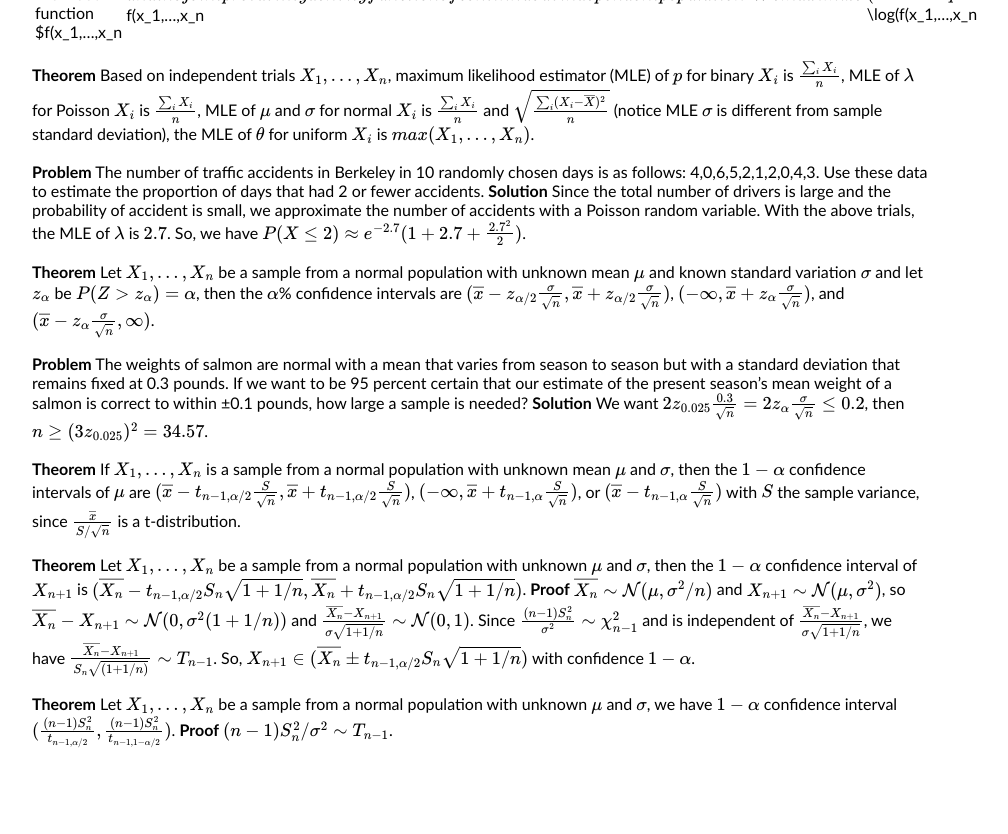
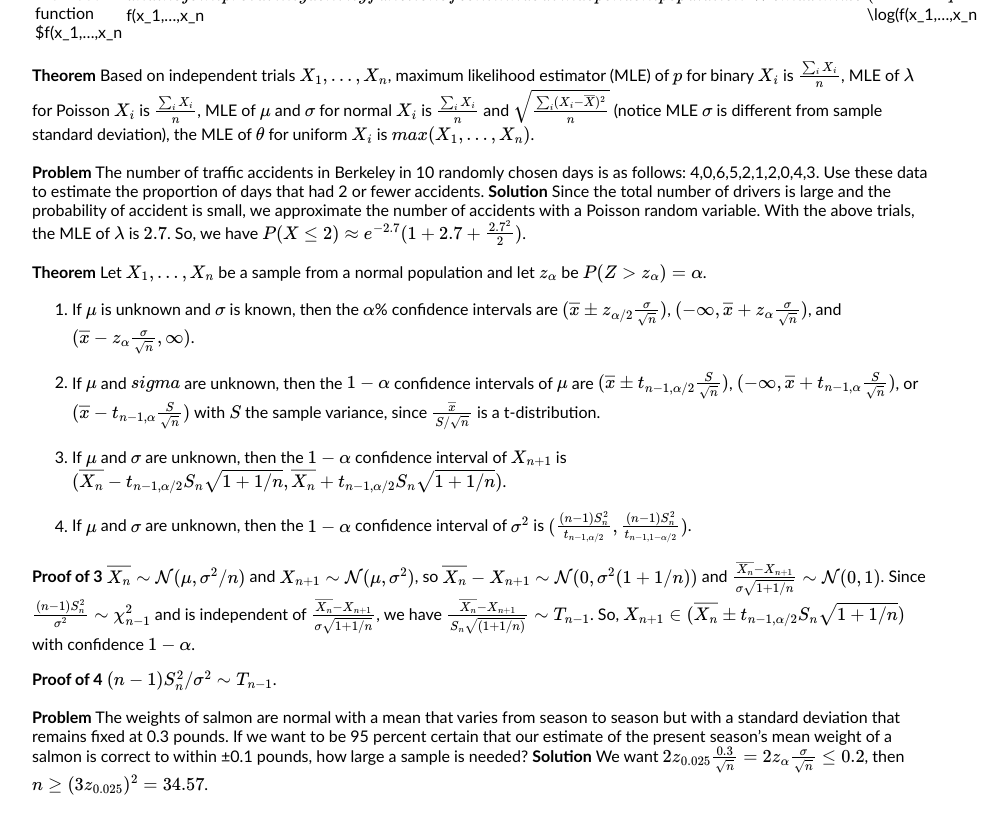
Before and after one commit to henryzhang11/questions-I-have, a Jekyll site: the page built from _posts/2023-08-20-probability-theory-review.md, in a window 1280 px wide and 900 px high, scrolled down 4116 px. Shown: the top 834 px of the window, without its empty margins (160-1168 px from the left). Built offline with Jekyll 4.4.1, drawn with Linux system fonts in a browser that asks for light colours; formulas are drawn with MathJax 3.

Commit message:
Update 2023-08-20-probability-theory-review.md

```diff
--- a/_posts/2023-08-20-probability-theory-review.md
+++ b/_posts/2023-08-20-probability-theory-review.md
@@ -108,15 +108,21 @@ title: "probability theory review"
 **Problem** The number of traffic accidents in Berkeley in 10 randomly chosen days is as follows: 4,0,6,5,2,1,2,0,4,3. Use these data to estimate the proportion of days that had 2 or fewer accidents.
 **Solution** Since the total number of drivers is large and the probability of accident is small, we approximate the number of accidents with a Poisson random variable. With the above trials, the MLE of $\lambda$ is $2.7$. So, we have $P(X\leq 2)\approx e^{-2.7}(1+2.7+\frac{2.7^2}{2})$.
 
-**Theorem** Let $X_1,...,X_n$ be a sample from a normal population with unknown mean $\mu$ and known standard variation $\sigma$ and let $z_\alpha$ be $P(Z>z_\alpha)=\alpha$, then the $\alpha$% confidence intervals are $(\overline{x}-z_{\alpha/2}\frac{\sigma}{\sqrt{n}},\overline{x}+z_{\alpha/2}\frac{\sigma}{\sqrt{n}})$, $(-\infty,\overline{x}+z_\alpha\frac{\sigma}{\sqrt{n}})$, and $(\overline{x}-z_\alpha\frac{\sigma}{\sqrt{n}},\infty)$.
+**Theorem** Let $X_1,...,X_n$ be a sample from a normal population and let $z_\alpha$ be $P(Z>z_\alpha)=\alpha$.
+
+1. If $\mu$ is unknown and $\sigma$ is known, then the $\alpha$% confidence intervals are $(\overline{x}\pm z_{\alpha/2}\frac{\sigma}{\sqrt{n}})$, $(-\infty,\overline{x}+z_\alpha\frac{\sigma}{\sqrt{n}})$, and $(\overline{x}-z_\alpha\frac{\sigma}{\sqrt{n}},\infty)$.
+
+2. If $\mu$ and $sigma$ are unknown, then the $1-\alpha$ confidence intervals of $\mu$ are $(\overline{x}\pm t_{n-1,\alpha/2}\frac{S}{\sqrt{n}})$, $(-\infty,\overline{x}+t_{n-1,\alpha}\frac{S}{\sqrt{n}})$, or $(\overline{x}-t_{n-1,\alpha}\frac{S}{\sqrt{n}})$ with $S$ the sample variance, since $\frac{\overline{x}}{S/\sqrt{n}}$ is a t-distribution.
+
+3. If $\mu$ and $\sigma$ are unknown, then the $1-\alpha$ confidence interval of $X_{n+1}$ is $(\overline{X_n}-t_{n-1,\alpha/2}S_n\sqrt{1+1/n},\overline{X_n}+t_{n-1,\alpha/2}S_n\sqrt{1+1/n})$.
+
+4. If $\mu$ and $\sigma$ are unknown, then the $1-\alpha$ confidence interval of $\sigma^2$ is $(\frac{(n-1)S_n^2}{t_{n-1,\alpha/2}},\frac{(n-1)S_n^2}{t_{n-1,1-\alpha/2}})$.
+
+
+**Proof of 3** $\overline{X_n}\sim\mathcal{N}(\mu,\sigma^2/n)$ and $X_{n+1}\sim\mathcal{N}(\mu,\sigma^2)$, so $\overline{X_n}-X_{n+1}\sim\mathcal{N}(0,\sigma^2(1+1/n))$ and $\frac{\overline{X_n}-X_{n+1}}{\sigma\sqrt{1+1/n}}\sim\mathcal{N}(0,1)$. Since $\frac{(n-1)S_n^2}{\sigma^2}\sim \chi_{n-1}^2$ and is independent of $\frac{\overline{X_n}-X_{n+1}}{\sigma\sqrt{1+1/n}}$, we have $\frac{\overline{X_n}-X_{n+1}}{S_n\sqrt{(1+1/n)}}\sim T_{n-1}$. So, $X_{n+1}\in (\overline{X_n}\pm t_{n-1,\alpha/2}S_n\sqrt{1+1/n})$ with confidence $1-\alpha$.
+
+**Proof of 4** $(n-1)S_n^2/\sigma^2\sim T_{n-1}$.
+
 
 **Problem** The weights of salmon are normal with a mean that varies from season to season but with a standard deviation that remains fixed at 0.3 pounds. If we want to be 95 percent certain that our estimate of the present season’s mean weight of a salmon is correct to within ±0.1 pounds, how large a sample is needed?
 **Solution** We want $2z_{0.025}\frac{0.3}{\sqrt{n}}=2z_{\alpha}\frac{\sigma}{\sqrt{n}}\leq 0.2$, then $n\geq (3z_{0.025})^2=34.57$.
-
-**Theorem** If $X_1,...,X_n$ is a sample from a normal population with unknown mean $\mu$ and $\sigma$, then the $1-\alpha$ confidence intervals of $\mu$ are $(\overline{x}-t_{n-1,\alpha/2}\frac{S}{\sqrt{n}},\overline{x}+t_{n-1,\alpha/2}\frac{S}{\sqrt{n}})$, $(-\infty,\overline{x}+t_{n-1,\alpha}\frac{S}{\sqrt{n}})$, or $(\overline{x}-t_{n-1,\alpha}\frac{S}{\sqrt{n}})$ with $S$ the sample variance, since $\frac{\overline{x}}{S/\sqrt{n}}$ is a t-distribution.
-
-**Theorem** Let $X_1,...,X_n$ be a sample from a normal population with unknown $\mu$ and $\sigma$, then the $1-\alpha$ confidence interval of $X_{n+1}$ is $(\overline{X_n}-t_{n-1,\alpha/2}S_n\sqrt{1+1/n},\overline{X_n}+t_{n-1,\alpha/2}S_n\sqrt{1+1/n})$.
-**Proof** $\overline{X_n}\sim\mathcal{N}(\mu,\sigma^2/n)$ and $X_{n+1}\sim\mathcal{N}(\mu,\sigma^2)$, so $\overline{X_n}-X_{n+1}\sim\mathcal{N}(0,\sigma^2(1+1/n))$ and $\frac{\overline{X_n}-X_{n+1}}{\sigma\sqrt{1+1/n}}\sim\mathcal{N}(0,1)$. Since $\frac{(n-1)S_n^2}{\sigma^2}\sim \chi_{n-1}^2$ and is independent of $\frac{\overline{X_n}-X_{n+1}}{\sigma\sqrt{1+1/n}}$, we have $\frac{\overline{X_n}-X_{n+1}}{S_n\sqrt{(1+1/n)}}\sim T_{n-1}$. So, $X_{n+1}\in (\overline{X_n}\pm t_{n-1,\alpha/2}S_n\sqrt{1+1/n})$ with confidence $1-\alpha$.
-
-**Theorem** Let $X_1,...,X_n$ be a sample from a normal population with unknown $\mu$ and $\sigma$, we have $1-\alpha$ confidence interval $(\frac{(n-1)S_n^2}{t_{n-1,\alpha/2}},\frac{(n-1)S_n^2}{t_{n-1,1-\alpha/2}})$.
-**Proof** $(n-1)S_n^2/\sigma^2\sim T_{n-1}$.
```
